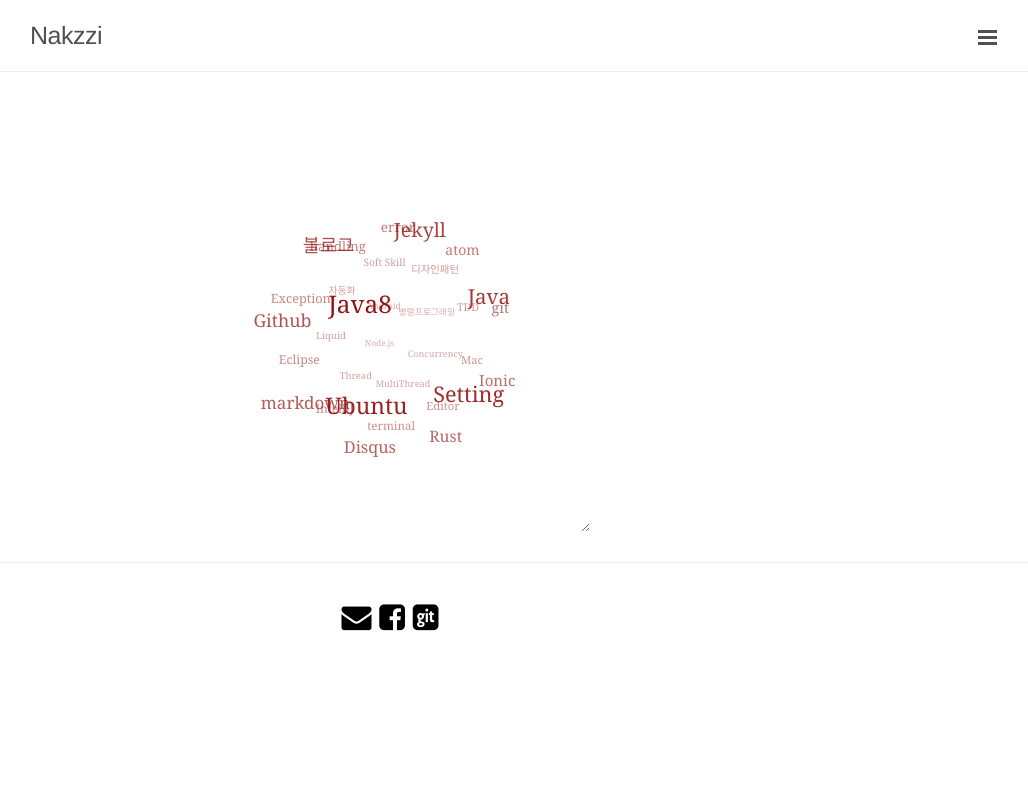
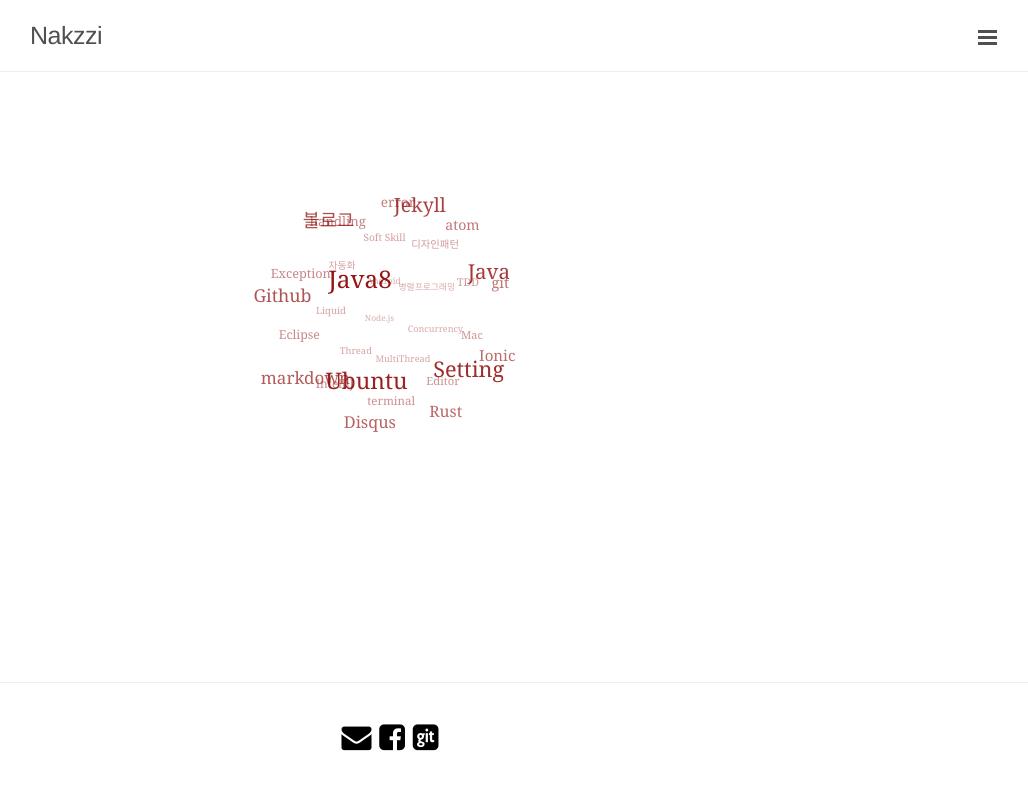
Before and after one commit to cholnh/cholnh.github.io, a Jekyll site: the page built from index.html, in a window 1280 px wide. Shown: the top 790 px of the page, without its empty margins (250-1278 px from the left). Built offline with Jekyll 4.4.1, drawn with Linux system fonts in a browser that asks for light colours; Markdown is read by kramdown in place of the engine named in the settings; the list of posts is cut into pages by our own code.

Commit message:
no message

```diff
--- a/index.html
+++ b/index.html
@@ -7,22 +7,22 @@
 		/* Mother effin brute force CSS reset... */
 		/* Always include after any other CSS */
 	#tagcloud {
-		resize: both;
+		resize: none;
 		border: none;
 		outline: none;
 		text-decoration: none;
-		padding: 0px;
+		padding: auto;
 		margin: auto;
 		list-style-type: none;
-		/*margin-left: 40px;*/
+
 	}
 </style>
 <script type="text/javascript">
     var settings = {
     //height of sphere container
-    height: 400,
+    height: 350,
     //width of sphere container
-    width: 400,
+    width: 350,
     //radius of sphere
     radius: 100,
     //rotation speed
@@ -56,3 +56,4 @@
 	{% endfor %}
 	</ul>
 </div>
+<div style="margin-bottom: 200px;"></div>
```
Also changed, not shown: 1 other file.
